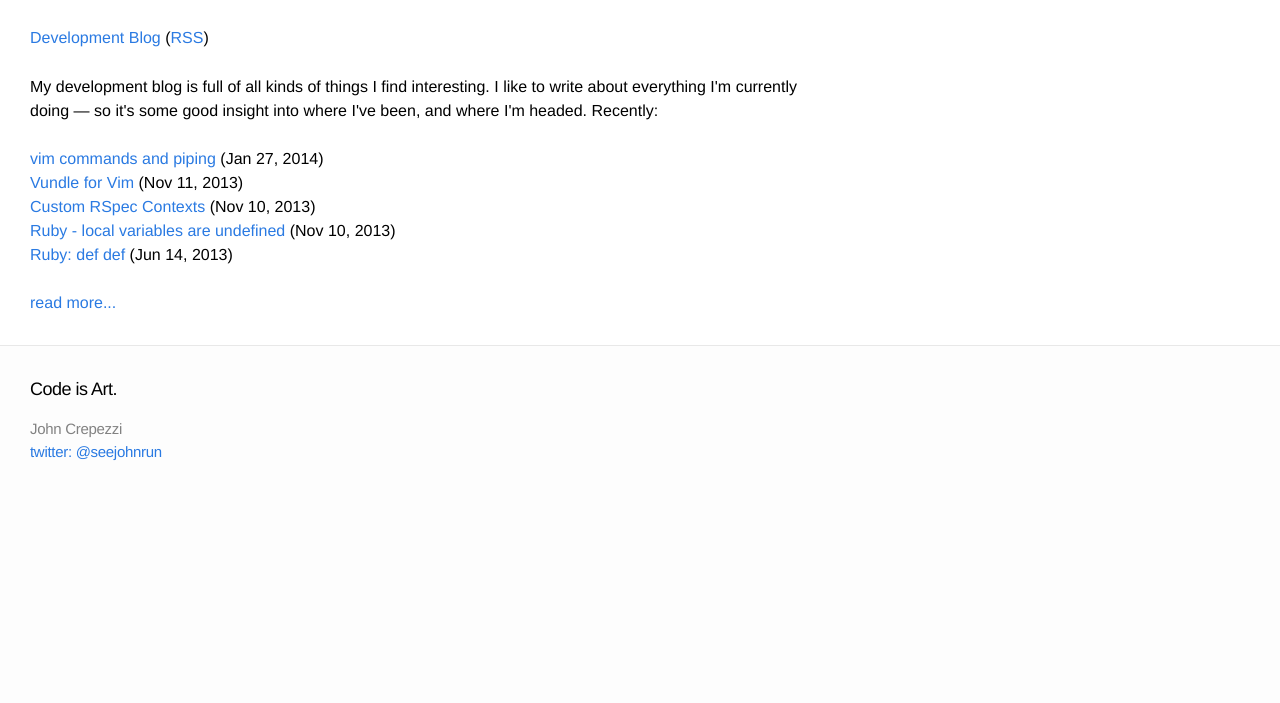
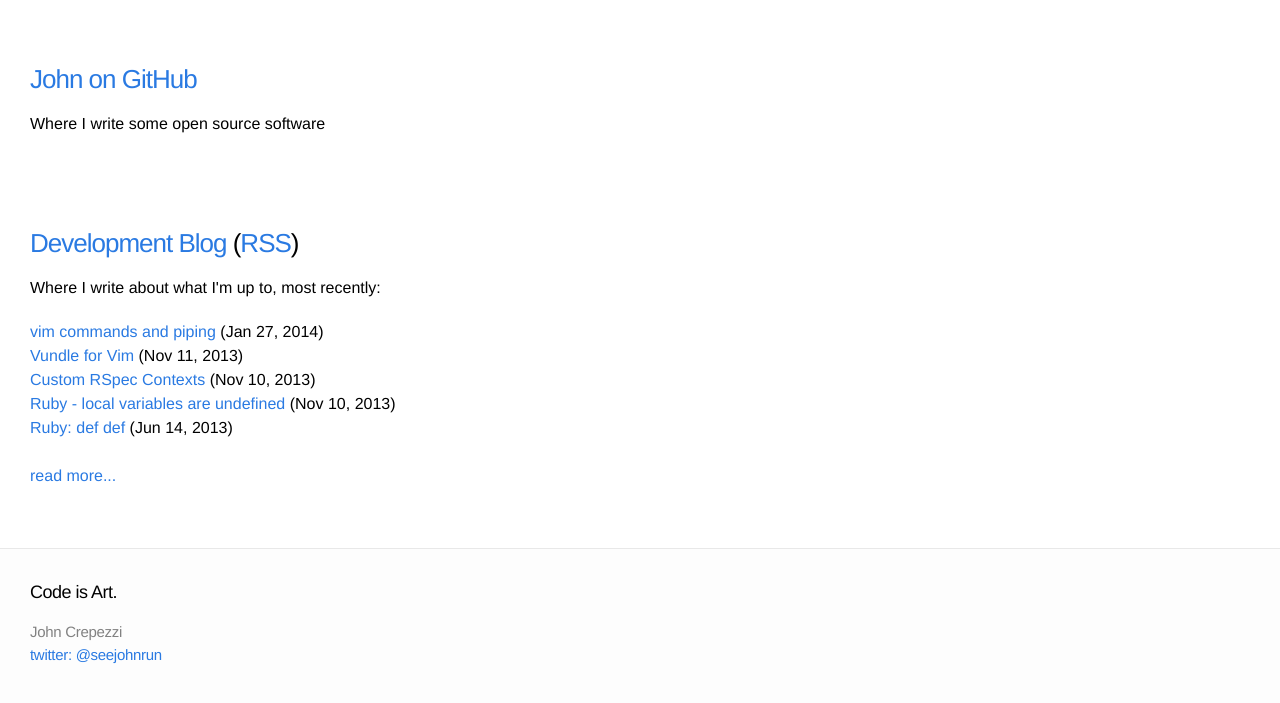
Before and after one commit to seejohnrun/seejohnrun.github.io, a Jekyll site: the page built from index.html, in a window 1280 px wide, cut to the strip 104-807 px from the top of the page. Built offline with Jekyll 4.4.1, drawn with Linux system fonts in a browser that asks for light colours; Markdown is read by kramdown in place of the engine named in the settings.

Commit message:
Update index.html

```diff
--- a/css/main.css
+++ b/css/main.css
@@ -237,6 +237,8 @@ a:visited { color: #205caa; }
 
 .post code { padding: 1px 5px; }
 
+.post .highlight code { padding: 0; }
+
 .post ul,
 .post ol { margin-left: 1.35em; }
 
--- a/index.html
+++ b/index.html
@@ -4,18 +4,25 @@ layout: default
 
 <div class="home">
 
-  <h1>
+  <article class="post-content">
+
+    <h3>
+      <a href="https://github.com/seejohnrun">John on GitHub</a>
+    </h3>
+
+    <p>Where I write some open source software</p>
+
+  </article>
+
+  <br/>
+
+  <article class="post-content">
+    <h3>
       <a href="/blog">Development Blog</a>
       (<a href="{{ "/feed.xml" | prepend: site.baseurl }}">RSS</a>)
-  </h1>
+    </h3>
 
-  <p>
-    My development blog is full of all kinds of things I find interesting.
-    I like to write about everything I'm currently doing &mdash; so it's some
-    good insight into where I've been, and where I'm headed. Recently:
-  </p>
-
-  <br/>
+    <p>Where I write about what I'm up to, most recently:</p>
 
     {% for post in site.posts offset:0 limit:5 %}
       <a class="post-link" href="{{ post.url | prepend: site.baseurl }}">{{ post.title }}</a>
@@ -27,4 +34,6 @@ layout: default
 
     <a class="post-link" href="/blog">read more...</a>
 
+  </article>
+
 </div>
```
Lines whose indentation alone changed are shown as unchanged.
